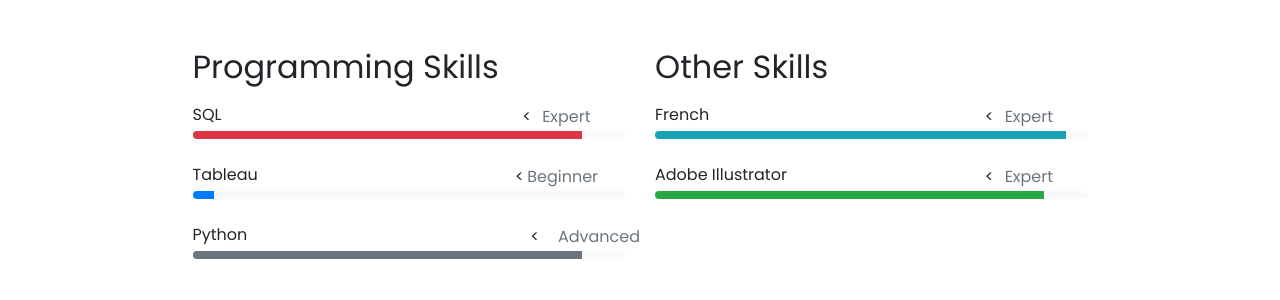
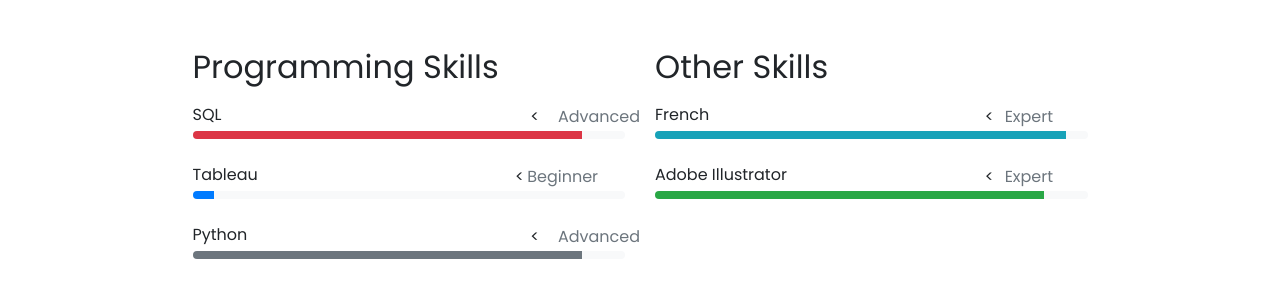
Before and after one commit to jngangu2/jngangu2.github.io, a Jekyll site: the page built from pages/about.md, in a window 1280 px wide. Shown: the part 258-558 px from the top of the page. Built offline with Jekyll 4.4.1, drawn with Linux system fonts in a browser that asks for light colours; nearby versions of some CDN libraries.

Commit message:
Update programming-skills.yml

```diff
--- a/_data/programming-skills.yml
+++ b/_data/programming-skills.yml
@@ -1,6 +1,6 @@
 - name: SQL
   percentage: 90
-  level: Expert
+  level: Advanced
   color: danger
 
 - name: Tableau
```
